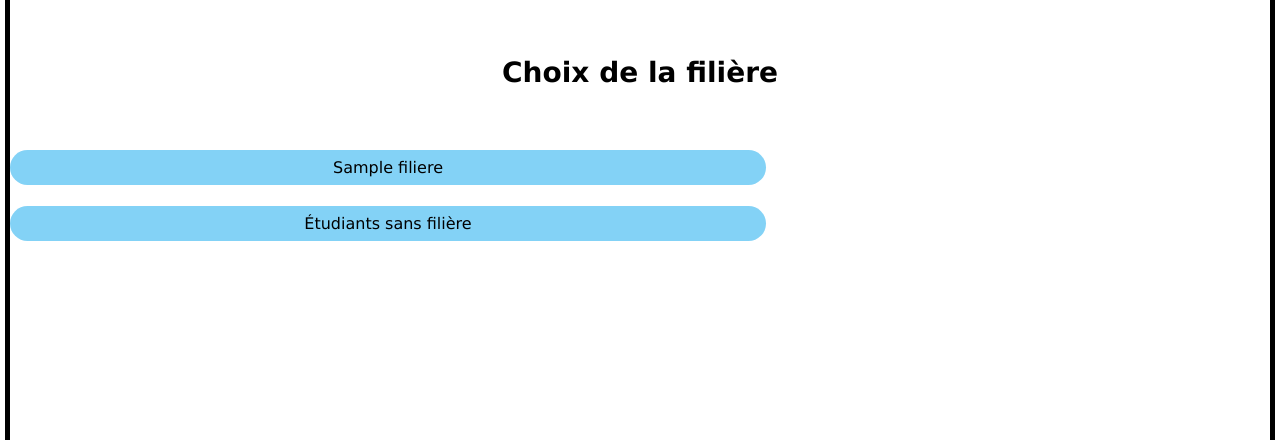
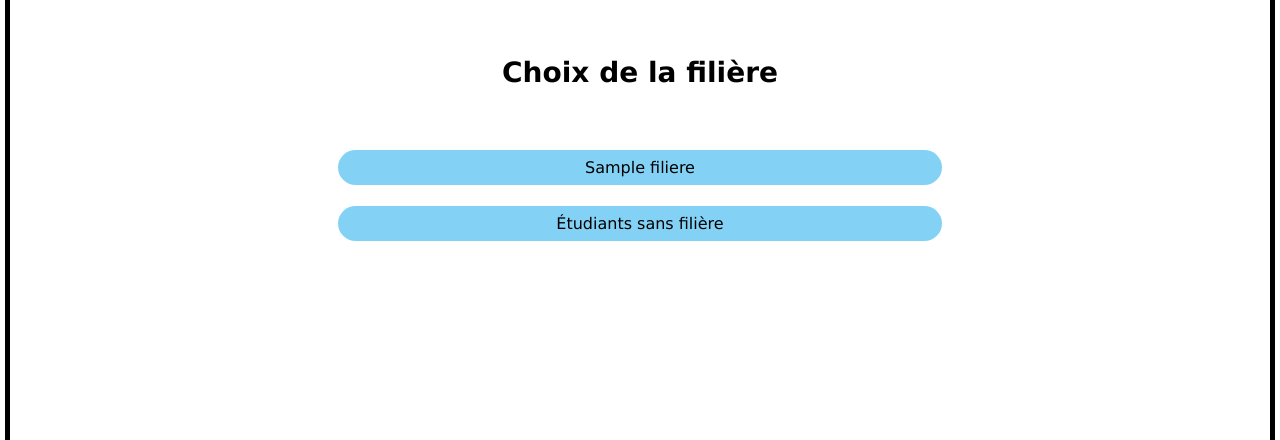
Before and after one commit to PazIExplorer/TeamRVBS, a Flask app: template app/templates/choixFiliere.html in a window 1280 px wide. Shown: the part 60-500 px from the top of the page. Run offline with Flask 2, Linux system fonts and the light colour scheme; the template is opened without the code that fills it: most values are stand-ins (such as "Sample title", 1, 10 or a date in 2020); some libraries are stand-ins or nearby versions.

Commit message:
Update styleAcceuil.css

```diff
--- a/app/static/css/styleAcceuil.css
+++ b/app/static/css/styleAcceuil.css
@@ -16,3 +16,11 @@ form input{
     margin-bottom: 2em;
     text-align: center;
 }
+
+form{
+    display: flex;
+    flex-direction: column;
+    align-items: center;
+    width: 80%;
+    margin-left: 10%;
+}
```
